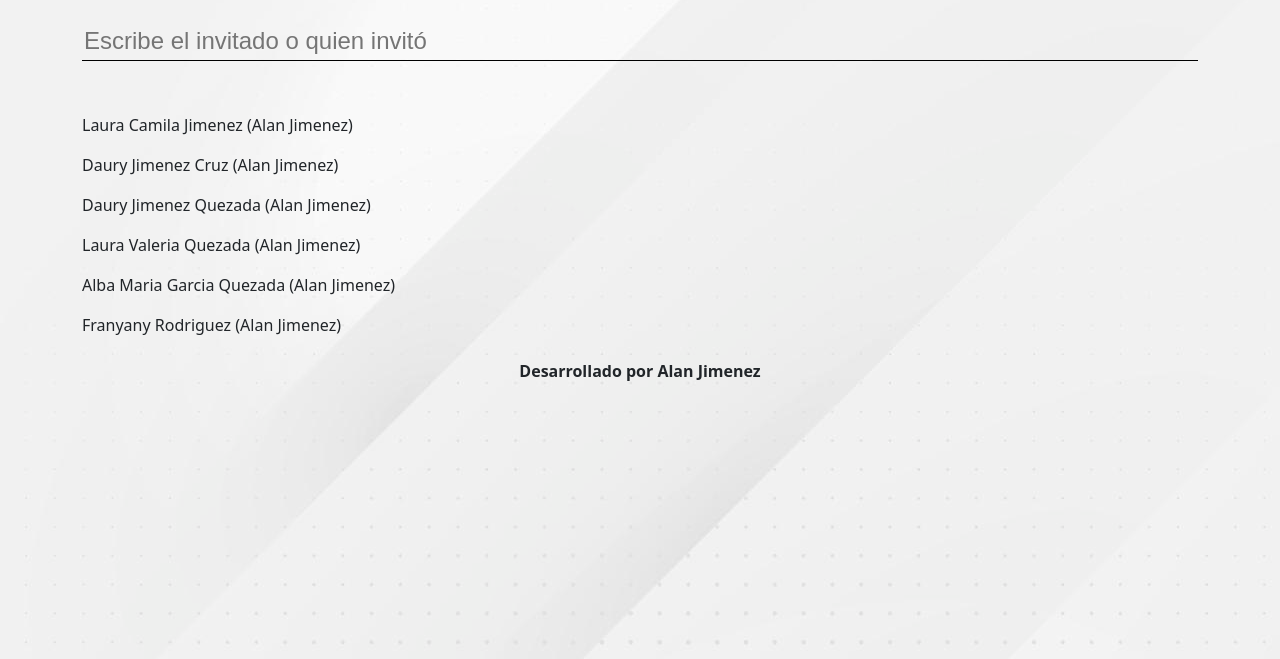
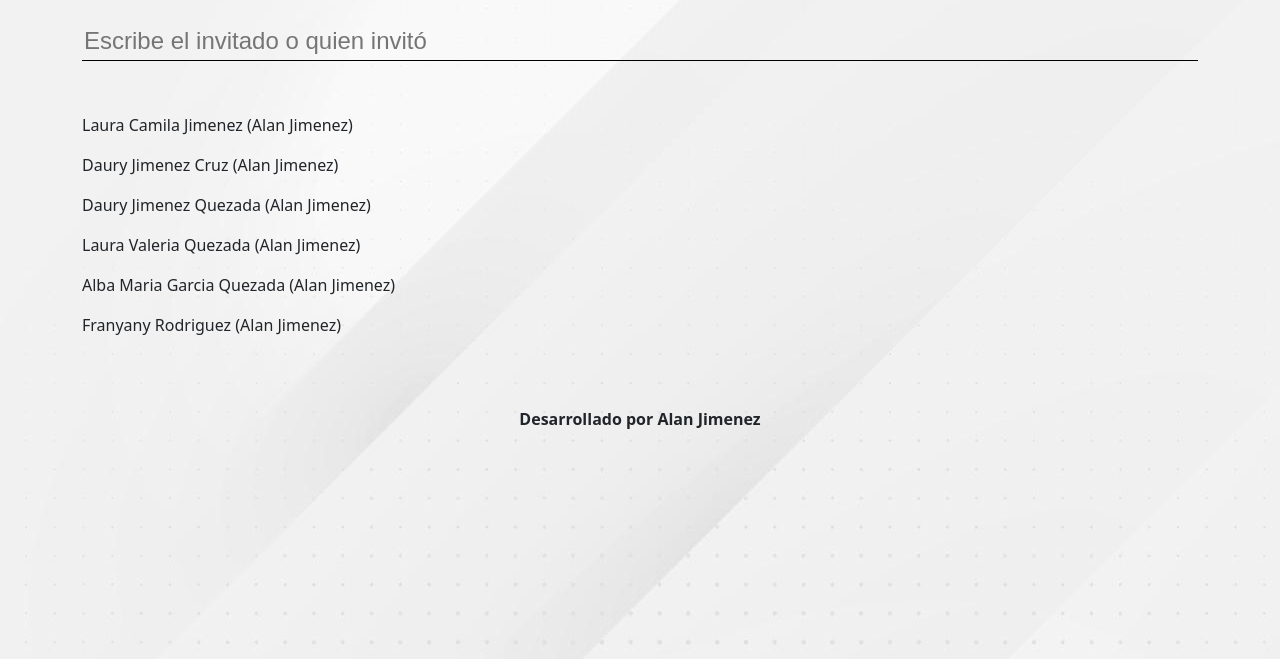
Before and after one commit to alanjimenes/invitacion2024, a plain HTML site: page index.html in a window 1280 px wide. Shown: the part 141-800 px from the top of the page. Drawn offline with nearby package versions, Linux system fonts and the light colour scheme; a script that the page names is missing; a web font is replaced by a local one.

Commit message:
Update index.html

```diff
--- a/index.html
+++ b/index.html
@@ -31,7 +31,7 @@
             </div>
 
         </div>
-<div class="text-center"><strong>Desarrollado por Alan Jimenez</strong></div>
+<div class="text-center mt-5"><strong>Desarrollado por Alan Jimenez</strong></div>
     </div>
 
     <script src="js/lista.js"></script>
```
